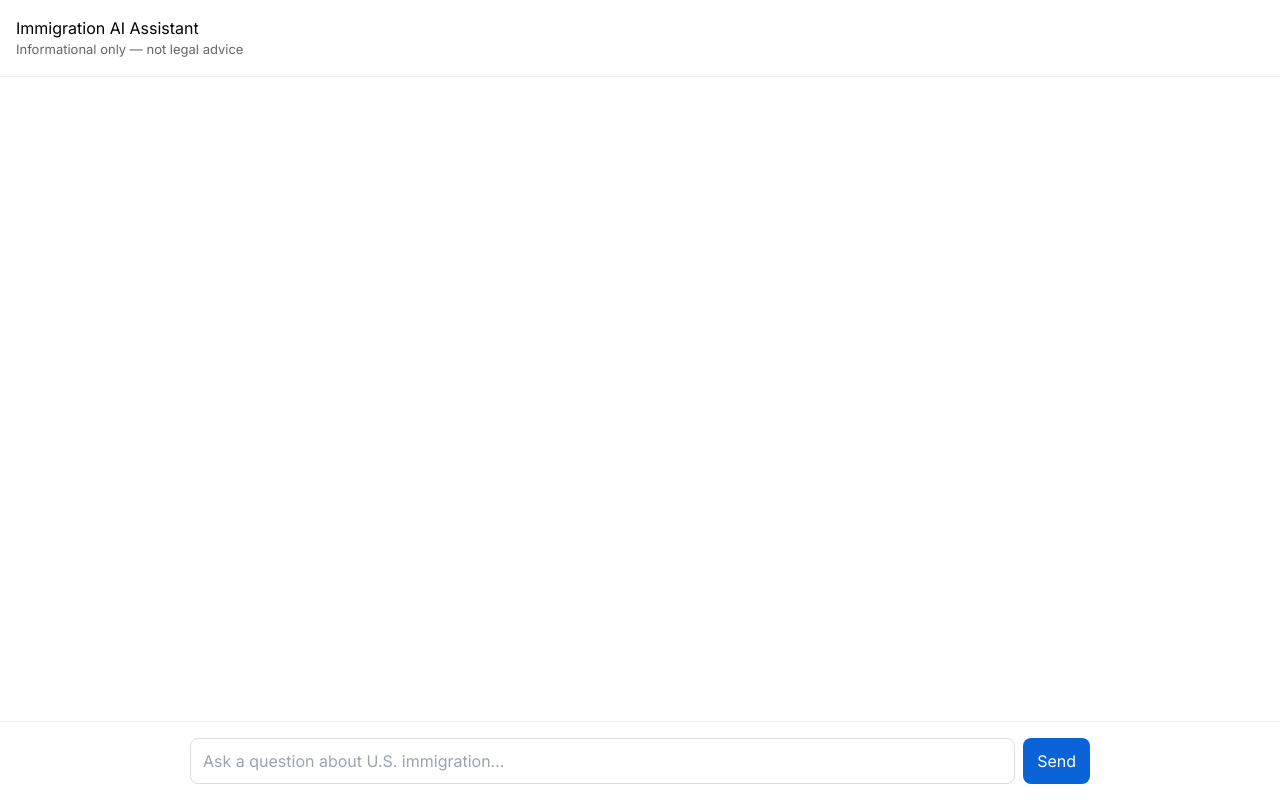
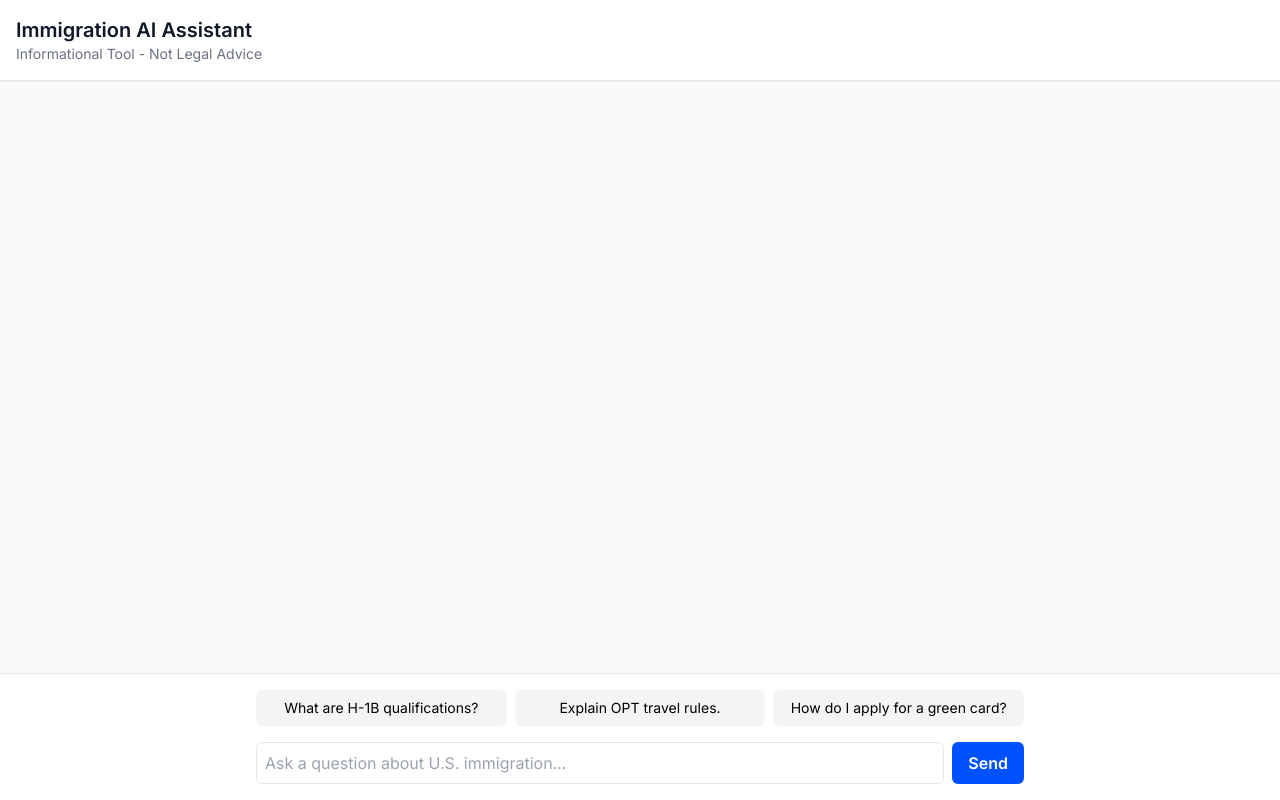
Before and after one commit to dipto1996/stakeholder-demo, a Next.js app: page / in a window 1280 px wide. Built offline with nearby package versions, Linux system fonts and the light colour scheme.

Commit message:
Update index.js

```diff
--- a/pages/index.js
+++ b/pages/index.js
@@ -1,66 +1,55 @@
 // pages/index.js
-import { useState, useRef, useEffect } from "react";
+import { useChat } from 'ai/react';
+import { useRef, useEffect, useState } from 'react';
 
 export default function ChatPage() {
-  const [messages, setMessages] = useState([]); // { role: 'user'|'assistant', content, sources? }
-  const [input, setInput] = useState("");
-  const [loading, setLoading] = useState(false);
-  const endRef = useRef(null);
+  const [trendingTopics, setTrendingTopics] = useState([]);
+  const messagesEndRef = useRef(null);
+
+  // IMPORTANT: `data` is the per-message metadata array from useChat (keeps sync with messages)
+  // Make sure your ai/react version supports returning `data` for messages.
+  const {
+    messages,
+    input,
+    setInput,
+    handleInputChange,
+    handleSubmit,
+    isLoading,
+    data, // <-- metadata array aligned with messages
+  } = useChat({
+    api: '/api/chat',
+  });
 
   useEffect(() => {
-    endRef.current?.scrollIntoView({ behavior: "smooth" });
+    fetch('/trending.json')
+      .then(res => res.json())
+      .then(d => setTrendingTopics(d))
+      .catch(() => {});
+  }, []);
+
+  useEffect(() => {
+    messagesEndRef.current?.scrollIntoView({ behavior: 'smooth' });
   }, [messages]);
 
-  async function handleSubmit(e) {
-    e?.preventDefault();
-    const text = (input || "").trim();
-    if (!text) return;
-    // append user message immediately
-    const userMsg = { role: "user", content: text };
-    setMessages((m) => [...m, userMsg]);
-    setInput("");
-    setLoading(true);
+  function renderSourcesForIndex(idx) {
+    // data is aligned with messages; each entry may be undefined or contain { sources: [...] }
+    const meta = data?.[idx];
+    const sources = meta?.sources ?? [];
+    if (!sources || sources.length === 0) return null;
 
-    try {
-      const resp = await fetch("/api/chat", {
-        method: "POST",
-        headers: { "Content-Type": "application/json" },
-        body: JSON.stringify({ messages: [{ role: "user", content: text }] }),
-      });
-
-      if (!resp.ok) {
-        const err = await resp.json().catch(() => ({ error: "Unknown" }));
-        throw new Error(err.error || `Status ${resp.status}`);
-      }
-
-      const data = await resp.json();
-      // data: { answer: string, sources: [{id,title,url}] }
-      const assistantMsg = { role: "assistant", content: data.answer || "No answer", sources: data.sources || [] };
-      setMessages((m) => [...m, assistantMsg]);
-    } catch (e) {
-      console.error("chat error:", e);
-      setMessages((m) => [...m, { role: "assistant", content: "Sorry — something went wrong." }]);
-    } finally {
-      setLoading(false);
-    }
-  }
-
-  // Presentational helpers
-  function renderSources(sources = []) {
-    if (!sources || sources.length === 0) return null;
     return (
-      <div style={{ marginTop: 8, paddingTop: 8, borderTop: "1px solid #eee", background: "#f7fbff" }}>
-        <div style={{ fontSize: 12, color: "#556", marginBottom: 6, fontWeight: 600 }}>Sources</div>
-        <div>
-          {sources.map((s) => (
-            <div key={s.id} style={{ fontSize: 13, color: "#1558d6", marginBottom: 4 }}>
-              [{s.id}]{" "}
-              {s.url ? (
-                <a href={s.url} target="_blank" rel="noopener noreferrer" style={{ color: "#1558d6", textDecoration: "underline" }}>
-                  {s.title || s.url}
+      <div className="mt-2 border-t border-neutral-200 pt-2 bg-neutral-50 px-2 py-1 rounded">
+        <p className="text-xs font-semibold text-neutral-600 mb-1">Sources</p>
+        <div className="space-y-1">
+          {sources.map(src => (
+            <div key={src.id} className="text-xs text-neutral-700">
+              [{src.id}] {' '}
+              {src.url ? (
+                <a href={src.url} target="_blank" rel="noopener noreferrer" className="text-blue-600 underline">
+                  {src.title}
                 </a>
               ) : (
-                <span style={{ color: "#333" }}>{s.title}</span>
+                <span className="text-neutral-700">{src.title}</span>
               )}
             </div>
           ))}
@@ -69,48 +58,64 @@ export default function ChatPage() {
     );
   }
 
+  const suggestedPrompts = [
+    "What are H-1B qualifications?",
+    "Explain OPT travel rules.",
+    "How do I apply for a green card?"
+  ];
+
   return (
-    <div style={{ display: "flex", flexDirection: "column", height: "100vh", fontFamily: "Inter, sans-serif" }}>
-      <header style={{ padding: 16, borderBottom: "1px solid #eee", background: "#fff" }}>
-        <h2 style={{ margin: 0 }}>Immigration AI Assistant</h2>
-        <div style={{ color: "#666", fontSize: 13 }}>Informational only — not legal advice</div>
+    <div className="flex flex-col h-screen bg-neutral-50 font-sans">
+      <header className="p-4 border-b bg-white shadow-sm">
+        <h1 className="text-xl font-semibold text-neutral-900">Immigration AI Assistant</h1>
+        <p className="text-sm text-neutral-500">Informational Tool - Not Legal Advice</p>
       </header>
 
-      <main style={{ flex: 1, overflow: "auto", padding: 20 }}>
-        <div style={{ maxWidth: 900, margin: "0 auto" }}>
-          {messages.map((m, idx) => (
-            <div key={idx} style={{ display: "flex", justifyContent: m.role === "user" ? "flex-end" : "flex-start", marginBottom: 12 }}>
-              <div style={{
-                maxWidth: "75%",
-                padding: 12,
-                borderRadius: 8,
-                background: m.role === "user" ? "#0b63d8" : "#fff",
-                color: m.role === "user" ? "#fff" : "#111",
-                boxShadow: "0 1px 2px rgba(0,0,0,0.04)",
-                border: m.role === "assistant" ? "1px solid #eee" : "none"
-              }}>
-                <div style={{ whiteSpace: "pre-wrap", lineHeight: 1.45 }}>{m.content}</div>
-                {m.role === "assistant" && renderSources(m.sources)}
+      <main className="flex-1 overflow-y-auto p-4">
+        <div className="space-y-4 max-w-3xl mx-auto">
+          {messages.map((msg, i) => (
+            <div key={msg.id} className={'flex ' + (msg.role === 'user' ? 'justify-end' : 'justify-start')}>
+              <div className={'max-w-xl p-3 rounded-lg shadow-sm ' + (msg.role === 'user' ? 'bg-brand-blue text-white' : 'bg-white text-neutral-900 border border-neutral-200')}>
+                <p className="whitespace-pre-wrap text-sm">{msg.content}</p>
+                {renderSourcesForIndex(i)}
               </div>
             </div>
           ))}
-          <div ref={endRef} />
+          <div ref={messagesEndRef} />
         </div>
       </main>
 
-      <footer style={{ padding: 16, borderTop: "1px solid #eee", background: "#fff" }}>
-        <form onSubmit={handleSubmit} style={{ maxWidth: 900, margin: "0 auto", display: "flex", gap: 8 }}>
+      <footer className="p-4 border-t bg-white">
+        <div className="max-w-3xl mx-auto">
+          {messages.length === 0 && (
+            <div className="mb-4 grid grid-cols-1 md:grid-cols-3 gap-2">
+              {suggestedPrompts.map((s, idx) => (
+                <button key={idx} onClick={() => setInput(s)} className="px-3 py-2 bg-neutral-100 rounded-md text-sm">
+                  {s}
+                </button>
+              ))}
+            </div>
+          )}
+
+          <form onSubmit={handleSubmit}>
+            <div className="flex space-x-2">
               <input
                 value={input}
-            onChange={(e) => setInput(e.target.value)}
+                onChange={handleInputChange}
                 placeholder="Ask a question about U.S. immigration..."
-            style={{ flex: 1, padding: "10px 12px", borderRadius: 8, border: "1px solid #ddd" }}
-            disabled={loading}
+                className="flex-1 p-2 border border-neutral-200 rounded-md focus:ring-2 focus:ring-brand-blue focus:outline-none"
+                disabled={isLoading}
               />
-          <button type="submit" disabled={loading} style={{ padding: "10px 14px", borderRadius: 8, background: "#0b63d8", color: "#fff", border: "none" }}>
-            {loading ? "Thinking..." : "Send"}
+              <button
+                type="submit"
+                disabled={isLoading}
+                className="px-4 py-2 bg-brand-blue text-white font-semibold rounded-md disabled:bg-gray-400 hover:bg-blue-600"
+              >
+                {isLoading ? 'Thinking…' : 'Send'}
               </button>
+            </div>
           </form>
+        </div>
       </footer>
     </div>
   );
```
Lines whose indentation alone changed are shown as unchanged.
